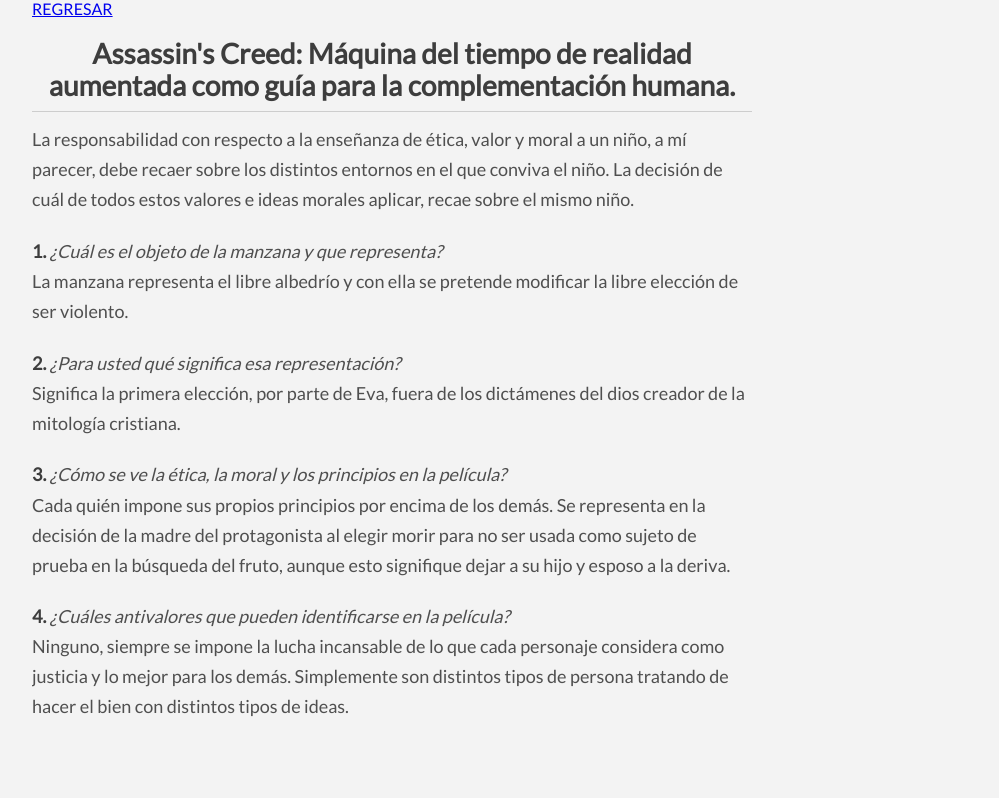
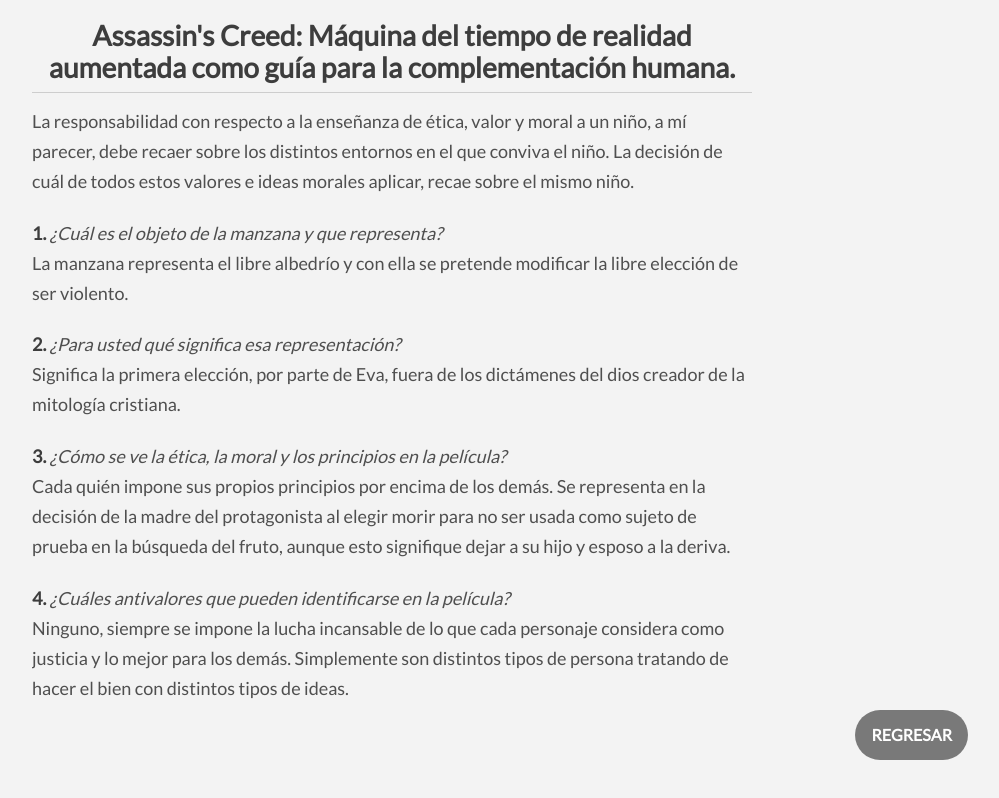
Before and after one commit to RafaelRamosR/ethical-blog, a React (Create React App) app: page /article/assassins-creed in a window 1280 px wide. Shown: the whole page, without its empty margins (248-1247 px from the left). Built offline with nearby package versions, Linux system fonts and the light colour scheme.

Commit message:
Back button

```diff
--- /dev/null
+++ b/src/css/articles.css
@@ -0,0 +1,15 @@
+.btn-back {
+  position: fixed;
+  right: 5%;
+  bottom: 5%;
+  text-decoration: none;
+  background-color: rgba(0, 0, 0, 0.5);
+  color: #fff;
+  font-weight: 600;
+  padding: 1rem;
+  border-radius: 25px;
+}
+
+.btn-back:hover {
+  background-color: black;
+}
--- a/src/css/styles.css
+++ b/src/css/styles.css
@@ -125,3 +125,8 @@
   tab-size: 4;
   text-rendering: auto
 }
+
+a {
+  text-decoration: none;
+  color: inherit;
+}
--- a/src/pages/Article.js
+++ b/src/pages/Article.js
@@ -3,13 +3,14 @@
 import remarkGfm from 'remark-gfm';
 import { Container } from '../components';
 import { useArticle } from "../hooks/useArticle";
+import '../css/articles.css';
 
 export const Article = ({ params }) => {
   const markdown = useArticle(params.article);
 
   return (
     <Container col="md">
-      <Link href="/">REGRESAR</Link>
+      <Link className="btn-back" href="/">REGRESAR</Link>
       <ReactMarkdown children={markdown} remarkPlugins={[remarkGfm]} />
     </Container>
   )
```
